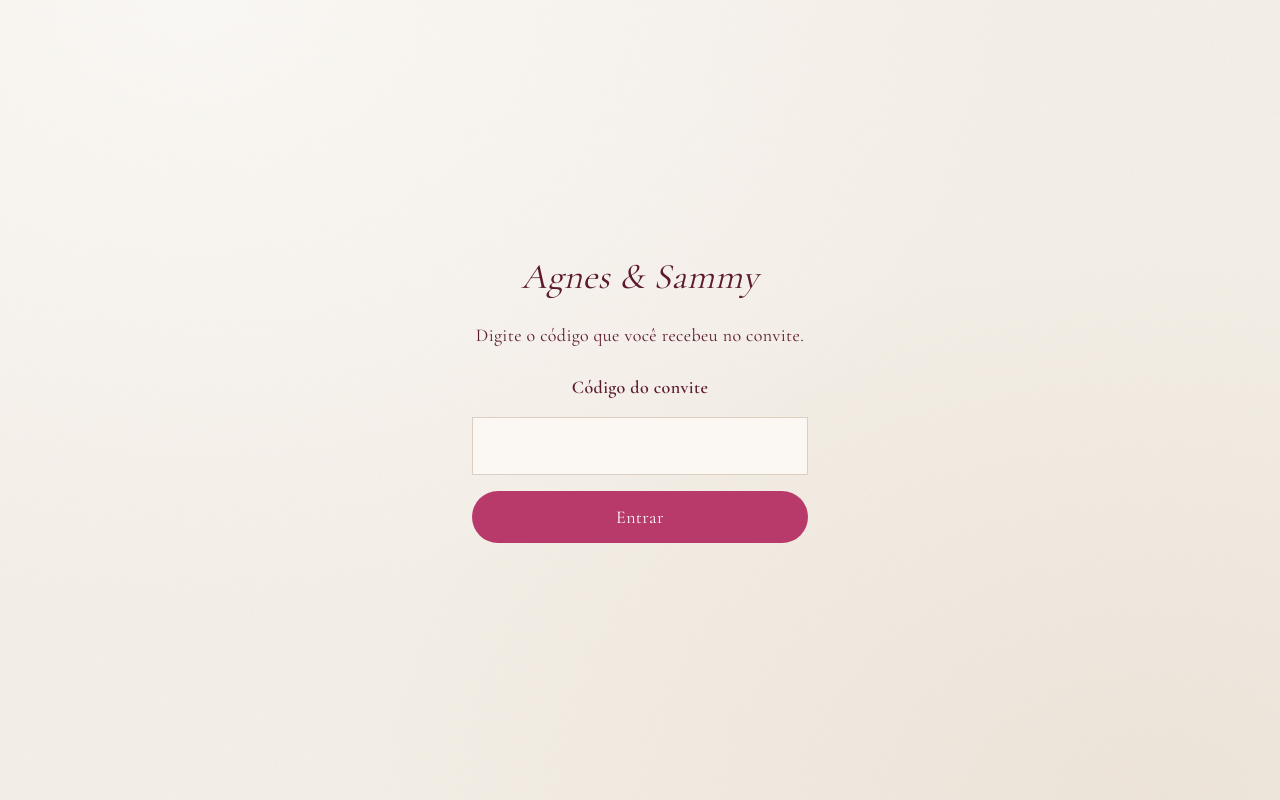
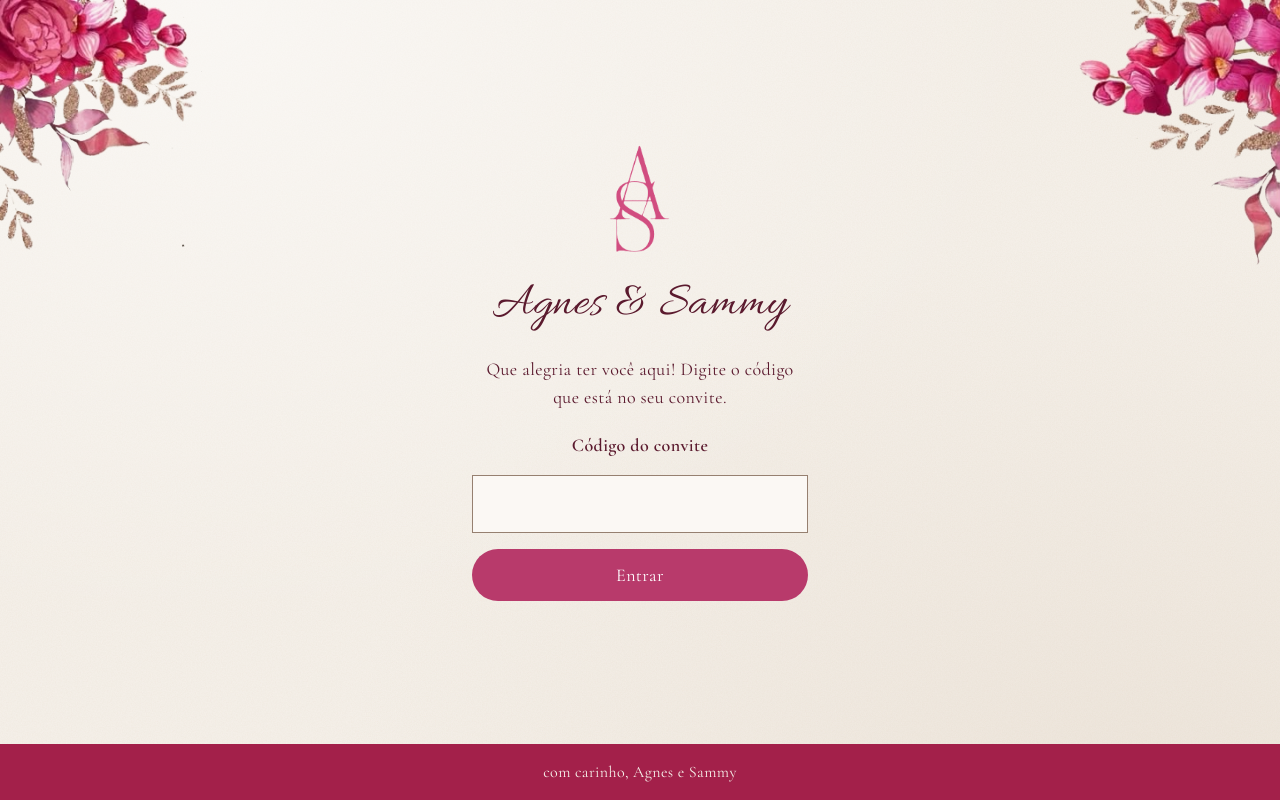
Before and after one commit to me-lucas-al/casamento-agnes-sammy, a Next.js app: page /entrar in a window 1280 px wide. Built offline with nearby package versions, Linux system fonts and the light colour scheme; a web font is replaced by a local one.

Commit message:
feat(auth): frame sign-in, not-found and error screens with the invitation ornaments

```diff
--- a/src/app/(public)/admin/entrar/page.tsx
+++ b/src/app/(public)/admin/entrar/page.tsx
@@ -1,10 +1,11 @@
 import { signInWithGoogleAction } from "@/modules/auth/controllers/sign-in.actions";
+import { CenteredStage } from "@/shared/ui/components/centered-stage";
 
 export default function AdminSignInPage() {
   return (
-    <main className="mx-auto flex min-h-screen w-full max-w-sm flex-col items-center justify-center gap-6 px-6 text-center">
-      <h1 className="font-heading text-4xl italic">Área dos noivos</h1>
-      <p className="text-lg">Entre com a conta Google autorizada.</p>
+    <CenteredStage>
+      <h1 className="font-script text-5xl leading-tight text-wine">Área dos noivos</h1>
+      <p className="text-lg">Entre com a conta Google autorizada para cuidar de tudo por aqui.</p>
       <form action={signInWithGoogleAction} className="w-full">
         <button
           type="submit"
@@ -13,6 +14,6 @@ export default function AdminSignInPage() {
           Entrar com Google
         </button>
       </form>
-    </main>
+    </CenteredStage>
   );
 }
--- a/src/app/(public)/entrar/page.tsx
+++ b/src/app/(public)/entrar/page.tsx
@@ -1,5 +1,6 @@
 import { GuestCodeForm } from "@/modules/auth/components/guest-code-form";
 import { firstValue, type SearchParams } from "@/shared/lib/url-params";
+import { CenteredStage } from "@/shared/ui/components/centered-stage";
 
 type GuestSignInPageProps = { searchParams: Promise<SearchParams> };
 
@@ -9,10 +10,10 @@ export default async function GuestSignInPage({ searchParams }: GuestSignInPageP
   const params = await searchParams;
   const initialCode = (firstValue(params.codigo) ?? "").trim().slice(0, MAX_CODE_LENGTH);
   return (
-    <main className="mx-auto flex min-h-screen w-full max-w-sm flex-col items-center justify-center gap-6 px-6 text-center">
-      <h1 className="font-heading text-4xl italic">Agnes &amp; Sammy</h1>
-      <p className="text-lg">Digite o código que você recebeu no convite.</p>
+    <CenteredStage>
+      <h1 className="font-script text-5xl leading-tight text-wine">Agnes &amp; Sammy</h1>
+      <p className="text-lg">Que alegria ter você aqui! Digite o código que está no seu convite.</p>
       <GuestCodeForm initialCode={initialCode} />
-    </main>
+    </CenteredStage>
   );
 }
--- a/src/app/error.tsx
+++ b/src/app/error.tsx
@@ -1,12 +1,14 @@
 "use client";
+
+import { CenteredStage } from "@/shared/ui/components/centered-stage";
 
 type ErrorPageProps = { error: Error & { digest?: string }; reset: () => void };
 
 export default function ErrorPage({ reset }: ErrorPageProps) {
   return (
-    <main className="mx-auto flex min-h-screen w-full max-w-md flex-col items-center justify-center gap-4 px-6 text-center">
-      <h1 className="font-heading text-3xl italic">Algo deu errado</h1>
-      <p className="text-lg">Não foi possível carregar esta página. Tente novamente em instantes.</p>
+    <CenteredStage>
+      <h1 className="font-script text-4xl leading-tight text-wine">Ops, algo deu errado</h1>
+      <p className="text-lg">Não conseguimos carregar esta página agora. Tente de novo em instantes.</p>
       <button
         type="button"
         onClick={reset}
@@ -14,6 +16,6 @@ export default function ErrorPage({ reset }: ErrorPageProps) {
       >
         Tentar novamente
       </button>
-    </main>
+    </CenteredStage>
   );
 }
--- a/src/app/not-found.tsx
+++ b/src/app/not-found.tsx
@@ -1,14 +1,18 @@
 import Link from "next/link";
+import { CenteredStage } from "@/shared/ui/components/centered-stage";
 
 export default function NotFound() {
   return (
-    <main className="mx-auto flex min-h-screen w-full max-w-md flex-col items-center justify-center gap-4 px-6 text-center">
-      <p className="font-display text-6xl text-rose">404</p>
-      <h1 className="font-heading text-3xl italic">Página não encontrada</h1>
-      <p className="text-lg">O endereço que você procura não existe ou foi movido.</p>
-      <Link href="/" className="rounded-full bg-rose px-6 py-3 text-lg text-white transition-colors hover:bg-crimson">
+    <CenteredStage>
+      <p className="font-display text-6xl text-rose-soft">404</p>
+      <h1 className="font-script text-4xl leading-tight text-wine">Página não encontrada</h1>
+      <p className="text-lg">Esse caminho não leva a lugar nenhum. Que tal voltar para o começo da nossa festa?</p>
+      <Link
+        href="/"
+        className="inline-flex min-h-11 items-center rounded-full bg-rose px-6 py-3 text-lg text-white transition-colors hover:bg-crimson"
+      >
         Voltar ao início
       </Link>
-    </main>
+    </CenteredStage>
   );
 }
--- a/src/modules/auth/components/guest-code-form.tsx
+++ b/src/modules/auth/components/guest-code-form.tsx
@@ -22,7 +22,7 @@ export function GuestCodeForm({ initialCode }: GuestCodeFormProps) {
         autoCapitalize="characters"
         maxLength={32}
         defaultValue={initialCode}
-        className="rounded-lg border border-border bg-card px-3 py-3 text-center text-2xl uppercase tracking-[0.3em] outline-none focus-visible:ring-2 focus-visible:ring-rose/50"
+        className="rounded-lg border bg-card px-3 py-3 text-center text-2xl uppercase tracking-[0.3em] outline-none "
       />
       {state.error ? (
         <p role="alert" className="text-crimson">
```
